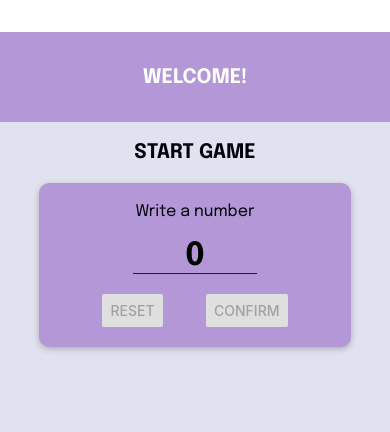
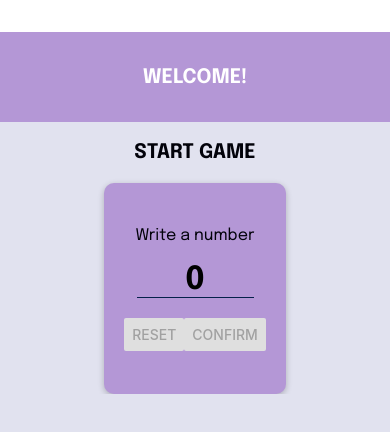
Before and after one commit to ramiroportaa/react-native-gameapp, a React Native app: screen / in a window 390 px wide. Shown: the top 432 px of the page. Built offline with nearby package versions, Linux system fonts and the light colour scheme.

Commit message:
Dimensions and safe area

```diff
--- a/src/index.jsx
+++ b/src/index.jsx
@@ -1,6 +1,6 @@
 import { useFonts } from 'expo-font';
 import { useState } from 'react';
-import { ActivityIndicator, View } from 'react-native';
+import { ActivityIndicator, View, SafeAreaView } from 'react-native';
 
 import { theme } from './constants/theme';
 import { Game, StartGame, GameOver } from './screens';
@@ -43,8 +43,8 @@ export default function App() {
   };
 
   return (
-    <View style={styles.container}>
+    <SafeAreaView style={styles.container}>
       <Content />
-    </View>
+    </SafeAreaView>
   );
 }
--- a/src/screens/game-over/index.jsx
+++ b/src/screens/game-over/index.jsx
@@ -8,7 +8,11 @@ const GameOver = ({ rounds, choice, onRestart }) => {
   return (
     <View style={styles.container}>
       <Header title="GAME OVER!" />
-      <Image style={styles.image} source={require('../../../assets/gameover.png')} />
+      <Image
+        style={styles.image}
+        source={require('../../../assets/gameover.png')}
+        resizeMode="cover"
+      />
       <Card style={styles.resultContainer}>
         <Text style={styles.resultText}>Intentos: {rounds}</Text>
         <Text style={styles.resultText}>El numero era: {choice}</Text>
--- a/src/screens/game-over/styles.js
+++ b/src/screens/game-over/styles.js
@@ -1,6 +1,8 @@
-import { StyleSheet } from 'react-native';
+import { StyleSheet, Dimensions } from 'react-native';
 
 import { theme } from '../../constants/theme';
+
+const { height, width } = Dimensions.get('window');
 
 export const styles = StyleSheet.create({
   container: {
@@ -11,12 +13,12 @@ export const styles = StyleSheet.create({
   resultContainer: {
     marginBottom: 30,
     padding: 20,
-    width: '80%',
+    width: width * 0.75,
     alignItems: 'center',
   },
   image: {
-    width: '80%',
-    height: 200,
+    width: width * 0.75,
+    height: height * 0.2,
   },
   resultText: {
     color: theme.colors.text,
--- a/src/screens/game/styles.js
+++ b/src/screens/game/styles.js
@@ -1,6 +1,8 @@
-import { StyleSheet } from 'react-native';
+import { StyleSheet, Dimensions } from 'react-native';
 
 import { theme } from '../../constants/theme';
+
+const { width } = Dimensions.get('window');
 
 export const styles = StyleSheet.create({
   container: {
@@ -8,7 +10,7 @@ export const styles = StyleSheet.create({
     alignItems: 'center',
   },
   cardContainer: {
-    width: '100%',
+    width: width * 0.8,
     padding: 20,
     justifyContent: 'center',
     alignItems: 'center',
--- a/src/screens/start-game/index.jsx
+++ b/src/screens/start-game/index.jsx
@@ -7,6 +7,8 @@ import {
   TouchableWithoutFeedback,
   Keyboard,
   Alert,
+  KeyboardAvoidingView,
+  ScrollView,
 } from 'react-native';
 
 import { styles } from './styles';
@@ -54,6 +56,8 @@ const StartGame = ({ onStartGame }) => {
   }
 
   return (
+    <KeyboardAvoidingView behavior="padding" keyboardVerticalOffset={30}>
+      <ScrollView>
         <TouchableWithoutFeedback
           onPress={() => {
             Keyboard.dismiss();
@@ -93,6 +97,8 @@ const StartGame = ({ onStartGame }) => {
             {confirmedOutput}
           </View>
         </TouchableWithoutFeedback>
+      </ScrollView>
+    </KeyboardAvoidingView>
   );
 };
 
--- a/src/screens/start-game/styles.js
+++ b/src/screens/start-game/styles.js
@@ -1,6 +1,8 @@
-import { StyleSheet } from 'react-native';
+import { StyleSheet, Dimensions } from 'react-native';
 
 import { theme } from '../../constants/theme';
+
+const { height, width } = Dimensions.get('window');
 
 export const styles = StyleSheet.create({
   container: {
@@ -20,6 +22,7 @@ export const styles = StyleSheet.create({
     alignItems: 'center',
     marginHorizontal: 24,
     backgroundColor: theme.colors.primary,
+    height: height * 0.25,
   },
   label: {
     fontFamily: theme.fonts.fontFamily.regular,
@@ -29,7 +32,7 @@ export const styles = StyleSheet.create({
     textAlign: 'center',
   },
   input: {
-    width: '40%',
+    width: width * 0.3,
     borderBottomColor: theme.colors.secondary,
     borderBottomWidth: 1,
     minWidth: 80,
@@ -45,6 +48,7 @@ export const styles = StyleSheet.create({
     marginVertical: 20,
   },
   confirmedOutput: {
+    height: height * 0.25,
     marginVertical: 20,
     padding: 20,
     backgroundColor: theme.colors.secondary,
```
Lines whose indentation alone changed are shown as unchanged.
